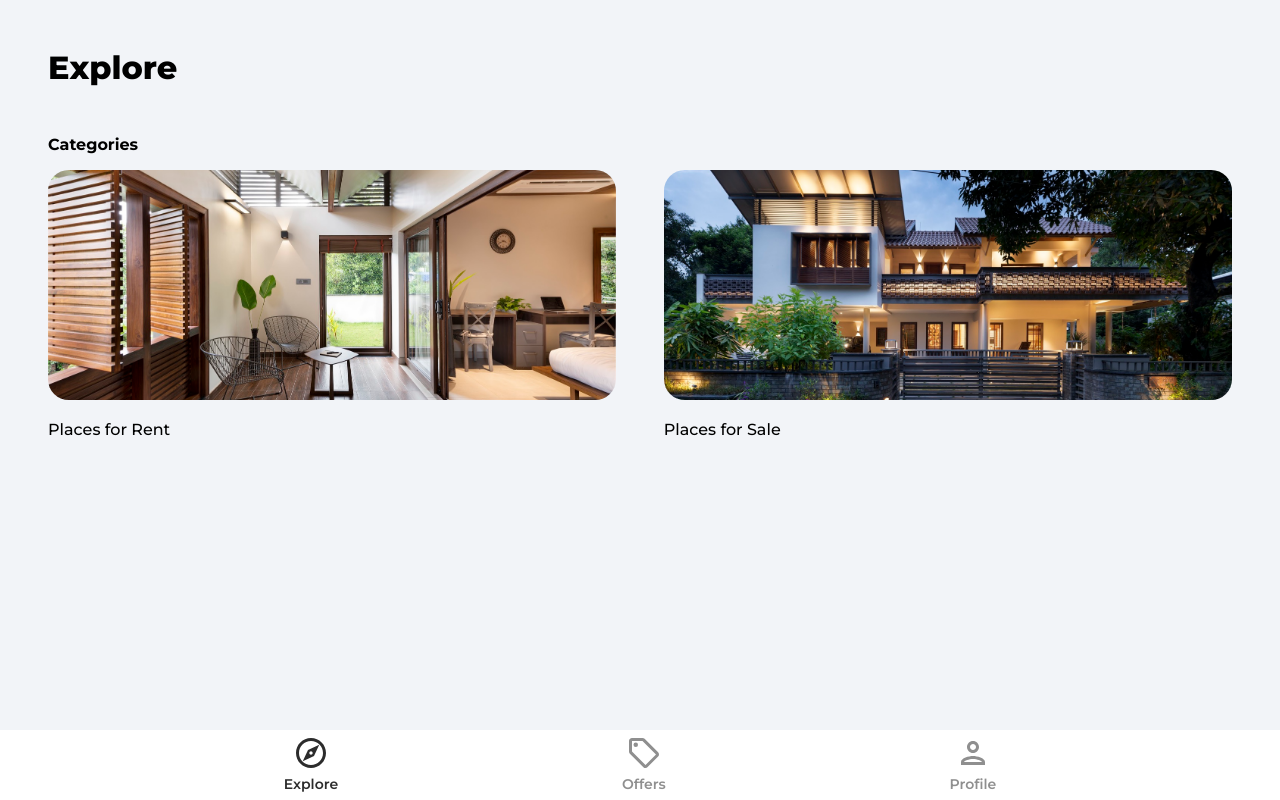
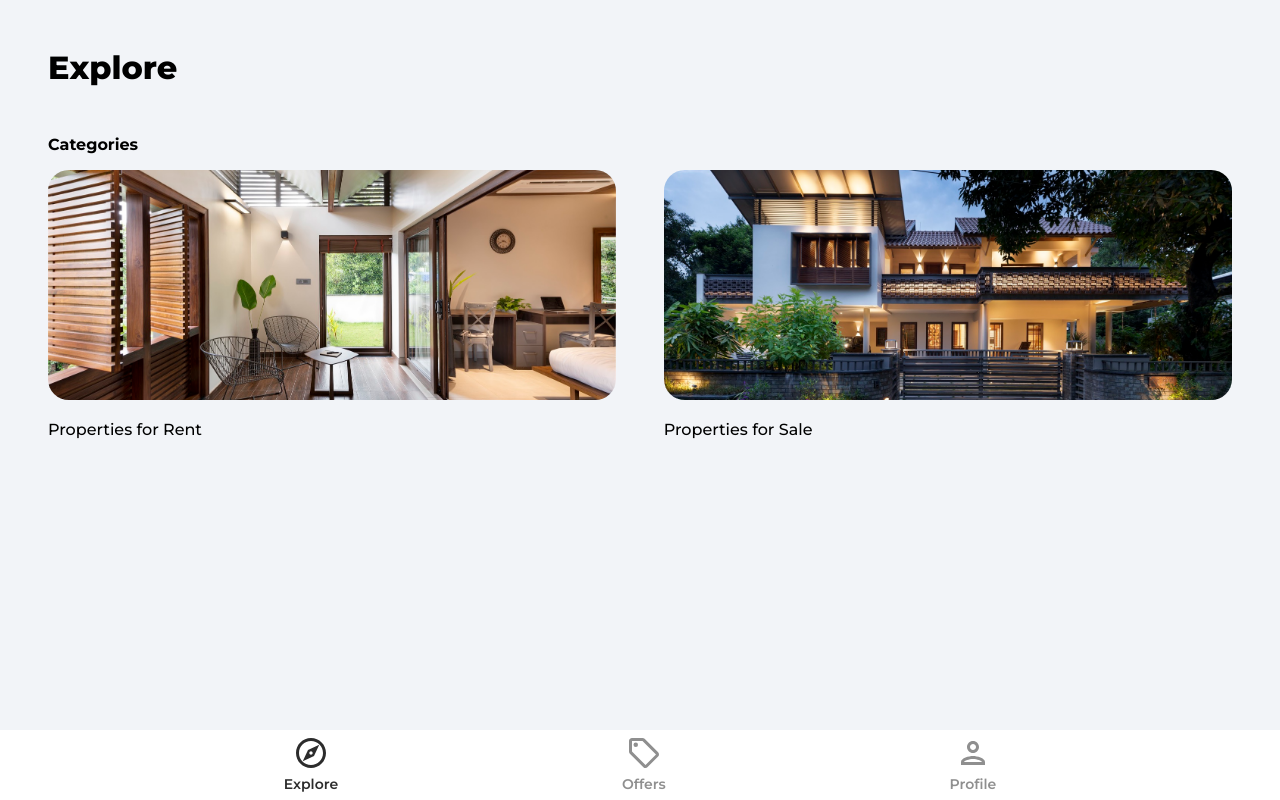
Before and after one commit to meghojp/Modern-Housing, a React (Create React App) app: page / in a window 1280 px wide. Built offline with nearby package versions, Linux system fonts and the light colour scheme; no server answers; the database is empty.

Commit message:
Minor changes and refactoring

```diff
--- a/src/components/HomeSlider.jsx
+++ b/src/components/HomeSlider.jsx
@@ -49,7 +49,7 @@ function Slider() {
   return (
     listings && (
       <>
-        <p className='exploreHeading'>Recommended</p>
+        <p className='exploreHeading'>Recommended Properties</p>
 
         <Swiper slidesPerView={1} pagination={{ clickable: true }}>
           {listings.map(({ data, id }) => (
--- a/src/pages/Category.jsx
+++ b/src/pages/Category.jsx
@@ -100,8 +100,8 @@ function Category() {
       <header>
         <p className='pageHeader'>
           {params.categoryName === 'rent'
-            ? 'Places for Rent'
-            : 'Places for Sale'}
+            ? 'Properties for Rent'
+            : 'Properties for Sale'}
         </p>
       </header>
 
@@ -131,7 +131,11 @@ function Category() {
           )}
         </>
       ) : (
-        <p>Sorry, no listings available for {params.categoryName}</p>
+        <p>
+          Sorry, currently there are no available properties for{' '}
+          {params.categoryName[0].toUpperCase() +
+            params.categoryName.substring(1)}
+        </p>
       )}
     </div>
   )
--- a/src/pages/CreateListing.jsx
+++ b/src/pages/CreateListing.jsx
@@ -192,7 +192,7 @@ function CreateListing() {
   return (
     <div className='profile'>
       <header>
-        <p className='pageHeader'>Create a Listing</p>
+        <p className='pageHeader'>Post your Property</p>
       </header>
 
       <main>
@@ -417,7 +417,7 @@ function CreateListing() {
             required
           />
           <button type='submit' className='primaryButton createListingButton'>
-            Create Listing
+            Add the Property
           </button>
         </form>
       </main>
--- a/src/pages/EditListing.jsx
+++ b/src/pages/EditListing.jsx
@@ -226,7 +226,7 @@ function EditListing() {
   return (
     <div className='profile'>
       <header>
-        <p className='pageHeader'>Edit Listing</p>
+        <p className='pageHeader'>Edit Details of the Property</p>
       </header>
 
       <main>
@@ -451,7 +451,7 @@ function EditListing() {
             required
           />
           <button type='submit' className='primaryButton createListingButton'>
-            Edit Listing
+            Save
           </button>
         </form>
       </main>
--- a/src/pages/Explore.jsx
+++ b/src/pages/Explore.jsx
@@ -21,7 +21,7 @@ function Explore() {
               alt='rent'
               className='exploreCategoryImg'
             />
-            <p className='exploreCategoryName'>Places for Rent</p>
+            <p className='exploreCategoryName'>Properties for Rent</p>
           </Link>
           <Link to='/category/sale'>
             <img
@@ -29,7 +29,7 @@ function Explore() {
               alt='sell'
               className='exploreCategoryImg'
             />
-            <p className='exploreCategoryName'>Places for Sale</p>
+            <p className='exploreCategoryName'>Properties for Sale</p>
           </Link>
         </div>
       </main>
--- a/src/pages/Listing.jsx
+++ b/src/pages/Listing.jsx
@@ -83,7 +83,8 @@ function Listing() {
         </p>
         {listing.offer && (
           <p className='discountPrice'>
-            ${listing.regularPrice - listing.discountedPrice} discount
+            {`${formatMoney(listing.regularPrice - listing.discountedPrice)} `}{' '}
+            discount
           </p>
         )}
 
--- a/src/pages/Offers.jsx
+++ b/src/pages/Offers.jsx
@@ -94,7 +94,7 @@ function Offers() {
   return (
     <div className='category'>
       <header>
-        <p className='pageHeader'>Offers</p>
+        <p className='pageHeader'>Exclusive Offers</p>
       </header>
 
       {loading ? (
--- a/src/pages/Profile.jsx
+++ b/src/pages/Profile.jsx
@@ -114,7 +114,7 @@ function Profile() {
   return (
     <div className='profile'>
       <header className='profileHeader'>
-        <p className='pageHeader'>My Profile</p>
+        <p className='pageHeader'>Your Profile</p>
         <button type='button' className='logOut' onClick={onLogout}>
           Logout
         </button>
@@ -165,7 +165,7 @@ function Profile() {
 
         {!loading && listings?.length > 0 && (
           <>
-            <p className='listingText'>Your Listings</p>
+            <p className='listingText'>Your Properties :</p>
             <ul className='listingsList'>
               {listings.map((listing) => (
                 <ListingItem
```
